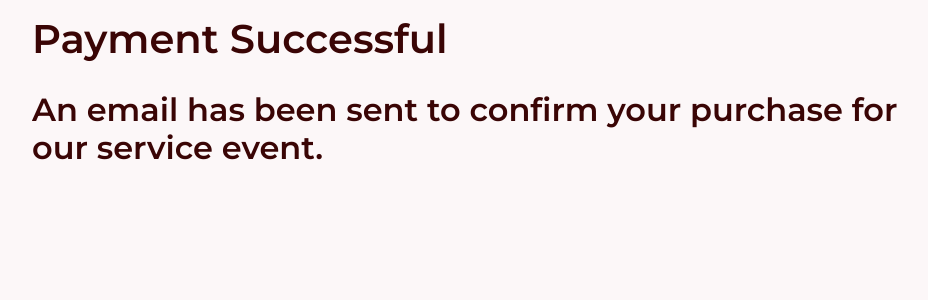
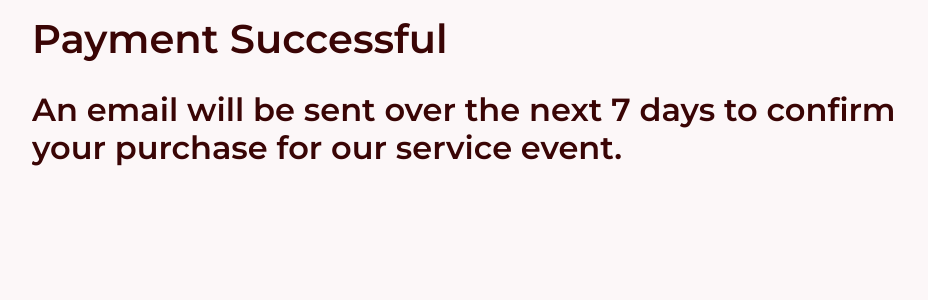
Before and after one commit to koheisanno/tasselsasgala, a Django app: template tickets/templates/tickets/payment_done.html in a window 1280 px wide. Shown: the part 80-380 px from the top of the page, without its empty margins (160-1088 px from the left). Run offline with Django 3.2, Linux system fonts and the light colour scheme; the template is opened without the code that fills it, so the values that code supplies are empty; some libraries are stand-ins or nearby versions.

Commit message:
domain change

```diff
--- a/tickets/templates/tickets/payment_done.html
+++ b/tickets/templates/tickets/payment_done.html
@@ -34,7 +34,7 @@
         </div>
         <div id="site_content">
             <h1>Payment Successful</h1>
-            <h2>An email has been sent to confirm your purchase for our service event.</h2>
+            <h2>An email will be sent over the next 7 days to confirm your purchase for our service event.</h2>
         </div>
         <div id="footer">
         </div>
```
